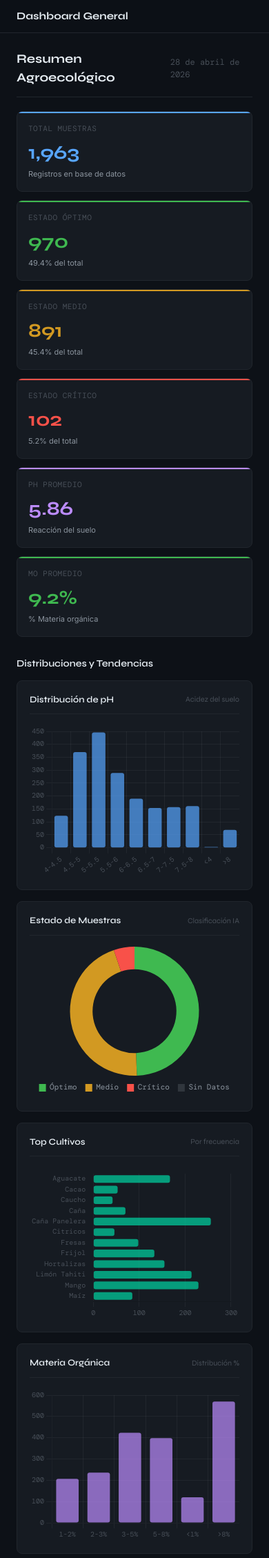
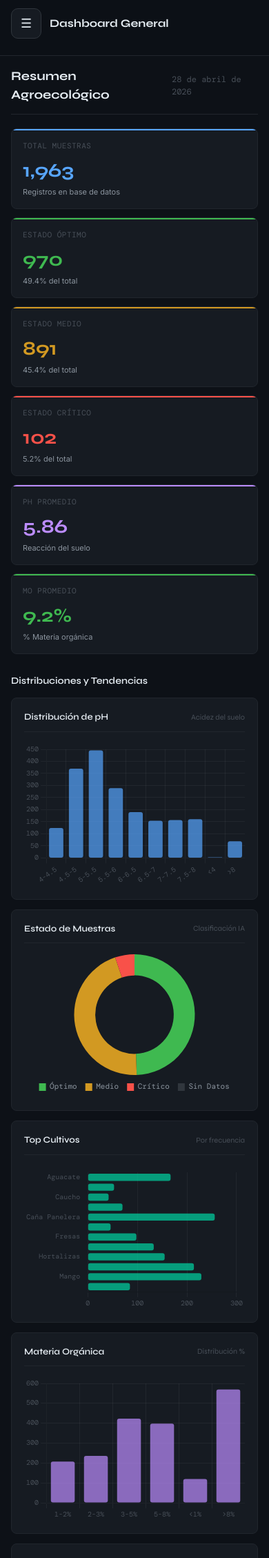
Before and after one commit to FranksGP/Demo, a Flask app: page / in a window 390 px wide. Shown: the top 2258 px of the page at 69% size. Run offline with Flask 2, Linux system fonts and the light colour scheme; some web fonts are replaced.

Commit message:
Improve responsive layout for mobile, tablet, and desktop

```diff
--- a/templates/index.html
+++ b/templates/index.html
@@ -249,6 +249,73 @@ table.data-table tr:last-child td{border-bottom:none}
 .chart-card .chart-title{padding-bottom:10px;border-bottom:1px solid var(--border2);margin-bottom:16px}
 .pred-inputs .pred-input-group label{font-weight:500;letter-spacing:.2px}
 .predictor-grid>div:first-child{display:flex;flex-direction:column;gap:16px}
+
+/* ══ RESPONSIVE MOBILE-FIRST ════════════════════════════════════ */
+html{font-size:16px}
+body{font-size:.875rem}
+.main{margin-left:0;min-height:100dvh}
+.sidebar{
+  transform:translateX(-100%);
+  transition:transform .2s ease;
+  width:min(82vw,18rem);
+}
+.sidebar.open{transform:translateX(0)}
+.sidebar-overlay{
+  position:fixed;
+  inset:0;
+  background:rgba(0,0,0,.45);
+  opacity:0;
+  pointer-events:none;
+  transition:opacity .2s ease;
+  z-index:95;
+}
+.sidebar-overlay.open{opacity:1;pointer-events:auto}
+.content{padding:1rem}
+.topbar{padding:.75rem 1rem;gap:.75rem;flex-wrap:wrap}
+.topbar-title{font-size:1rem}
+.topbar-right{width:100%;justify-content:flex-end}
+.mobile-menu-btn{
+  width:2.75rem;height:2.75rem;border-radius:.625rem;
+  border:1px solid var(--border);background:var(--bg2);color:var(--text);
+  display:inline-flex;align-items:center;justify-content:center;cursor:pointer;
+  font-size:1.125rem;
+}
+.btn,.pg-btn,.filter-input,select.filter-input,.modal-close{min-height:2.75rem}
+.kpi-grid{grid-template-columns:1fr;gap:.75rem}
+.chart-grid{grid-template-columns:1fr;gap:.875rem}
+.chart-wrap{height:13rem}
+.filter-group,.filter-group.wide{min-width:100%;width:100%}
+.range-inputs{width:100%}
+.range-inputs .filter-input{flex:1}
+.pred-inputs{grid-template-columns:1fr}
+.props-grid{grid-template-columns:1fr}
+.frp-metrics{grid-template-columns:repeat(2,minmax(0,1fr))}
+.frp-tri-props{grid-template-columns:repeat(2,minmax(0,1fr))}
+.triangle-svg-box svg{max-width:100%;height:auto}
+.table-wrap{max-width:100%}
+
+@media (min-width:48rem){
+  .content{padding:1.25rem}
+  .kpi-grid{grid-template-columns:repeat(2,minmax(0,1fr))}
+  .pred-inputs{grid-template-columns:1fr 1fr}
+  .props-grid{grid-template-columns:repeat(2,1fr)}
+  .frp-metrics{grid-template-columns:repeat(3,minmax(0,1fr))}
+}
+
+@media (min-width:64rem){
+  .sidebar{transform:translateX(0);width:13.75rem}
+  .mobile-menu-btn,.sidebar-overlay{display:none}
+  .main{margin-left:13.75rem}
+  .content{padding:1.5rem}
+  .topbar{padding:.75rem 1.5rem;flex-wrap:nowrap}
+  .topbar-right{width:auto}
+  .kpi-grid{grid-template-columns:repeat(auto-fill,minmax(11.25rem,1fr))}
+  .chart-grid{grid-template-columns:1fr 1fr}
+  .predictor-grid{grid-template-columns:1fr 1fr}
+  .props-grid{grid-template-columns:repeat(3,1fr)}
+  .frp-metrics{grid-template-columns:repeat(6,1fr)}
+  .frp-tri-props{grid-template-columns:repeat(4,1fr)}
+}
 </style>
 </head>
 <body>
@@ -272,6 +339,7 @@ table.data-table tr:last-child td{border-bottom:none}
 
 <main class="main">
   <div class="topbar">
+    <button class="mobile-menu-btn" id="mobile-menu-btn" aria-label="Abrir menú" onclick="toggleSidebar()">☰</button>
     <span class="topbar-title" id="topbar-title">Dashboard General</span>
     <div class="topbar-right"></div>
   </div>
@@ -458,6 +526,7 @@ table.data-table tr:last-child td{border-bottom:none}
 
   </div>
 </main>
+<div class="sidebar-overlay" id="sidebar-overlay" onclick="closeSidebar()"></div>
 
 <!-- Modal -->
 <div class="modal-overlay" id="modal-overlay" onclick="closeModal(event)">
@@ -685,6 +754,17 @@ window.addEventListener('load', ()=>{ buildTriangle(document.getElementById('pre
 // ═══════════════════════════════════════════════
 let currentView='dashboard', currentPage=1, totalPages=1, filterTimer=null;
 const charts={};
+const MOBILE_BP=1024;
+
+function toggleSidebar(){
+  document.querySelector('.sidebar').classList.toggle('open');
+  document.getElementById('sidebar-overlay').classList.toggle('open');
+}
+
+function closeSidebar(){
+  document.querySelector('.sidebar').classList.remove('open');
+  document.getElementById('sidebar-overlay').classList.remove('open');
+}
 
 function switchView(view){
   document.querySelectorAll('.view').forEach(v=>v.classList.remove('active'));
@@ -693,6 +773,7 @@ function switchView(view){
   document.querySelector(`[data-view="${view}"]`).classList.add('active');
   document.getElementById('topbar-title').textContent={dashboard:'Dashboard General',data:'Base de Datos',predictor:'Predictor IA'}[view];
   currentView=view;
+  if(window.innerWidth<MOBILE_BP) closeSidebar();
   if(view==='data') loadData();
 }
 
```
